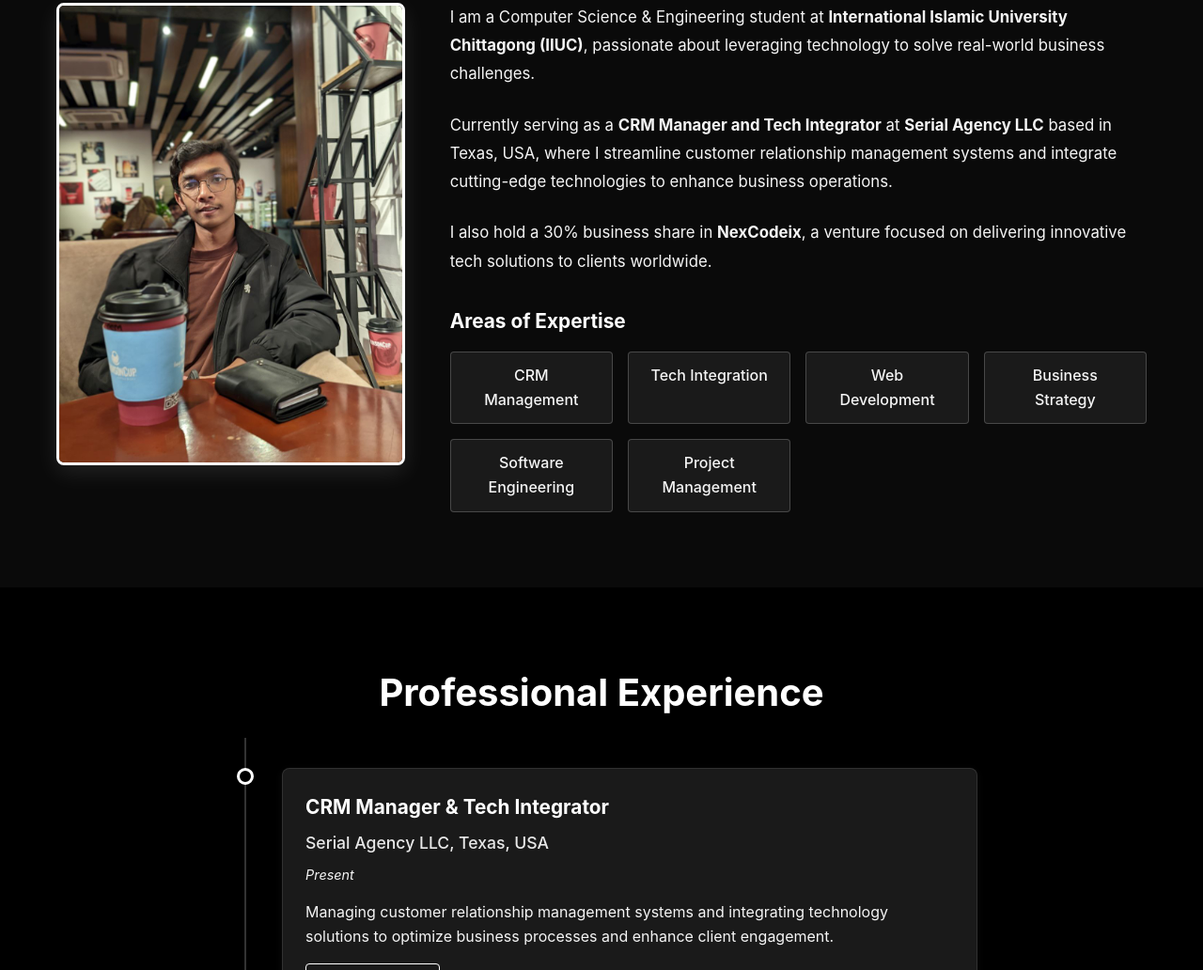
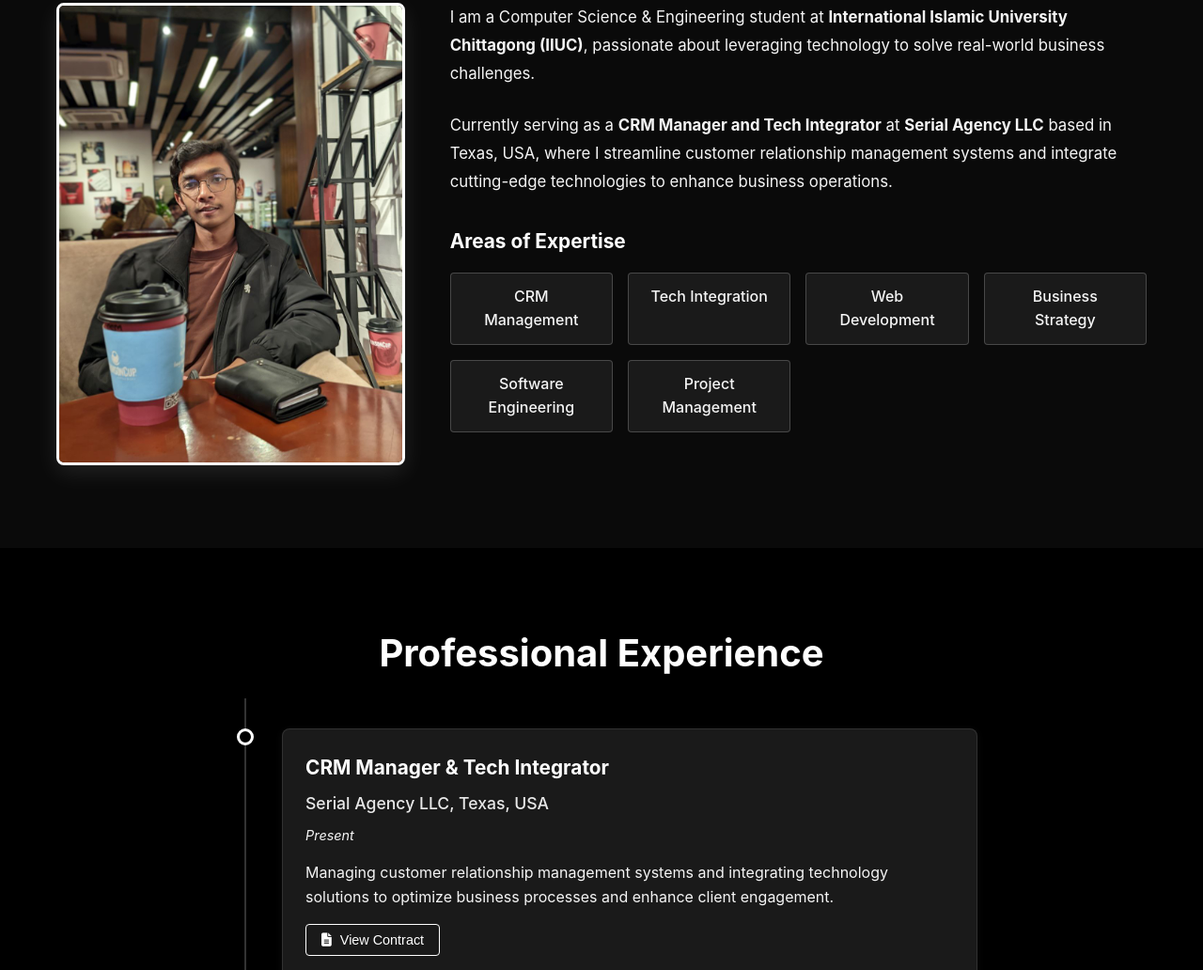
Before and after one commit to tafsirulislamapon/portoflio, a plain HTML site: page index.html in a window 1280 px wide. Shown: the part 957-1989 px from the top of the page at 94% size. Drawn offline with Linux system fonts and the light colour scheme.

Commit message:
exp update

```diff
--- a/index.html
+++ b/index.html
@@ -107,7 +107,7 @@
 
                     <p>Currently serving as a <strong>CRM Manager and Tech Integrator</strong> at <strong>Serial Agency LLC</strong> based in Texas, USA, where I streamline customer relationship management systems and integrate cutting-edge technologies to enhance business operations.</p>
 
-                    <p>I also hold a 30% business share in <strong>NexCodeix</strong>, a venture focused on delivering innovative tech solutions to clients worldwide.</p>
+
 
                     <div class="about-skills">
                         <h3>Areas of Expertise</h3>
```
